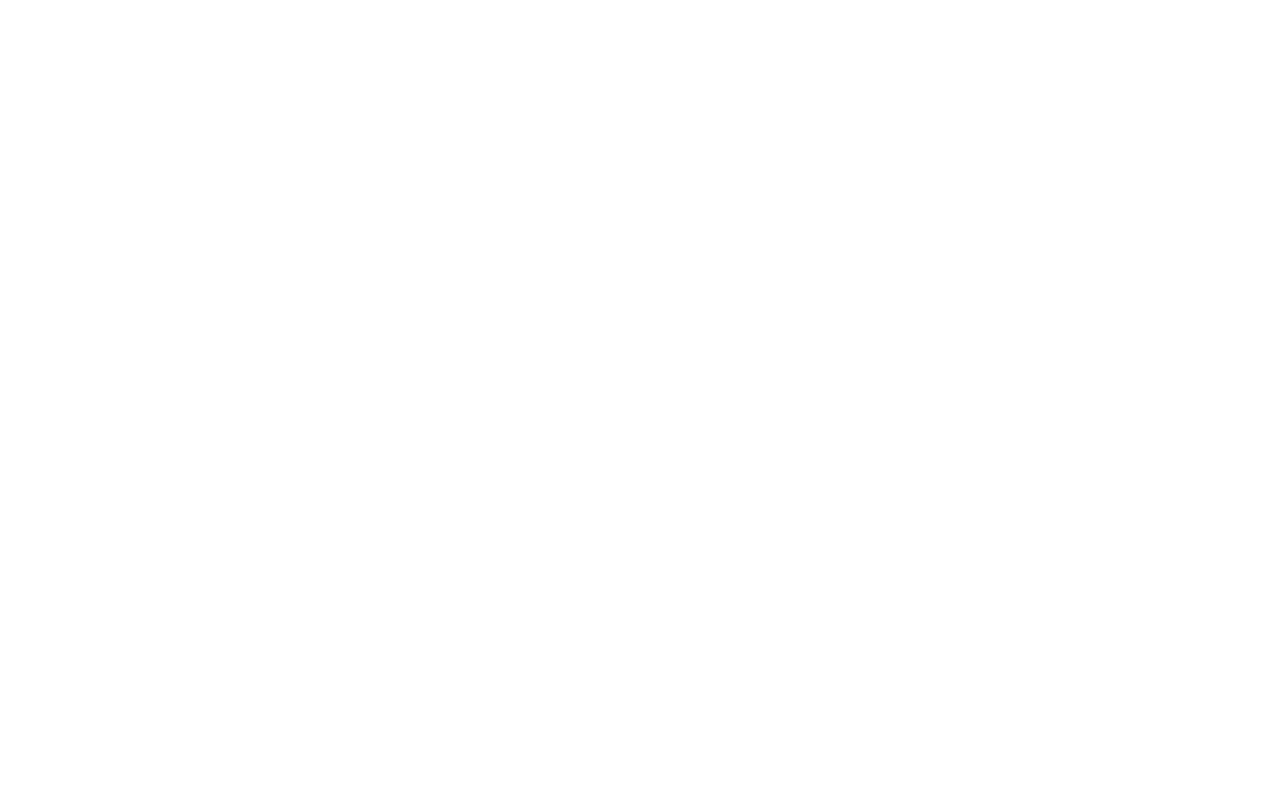
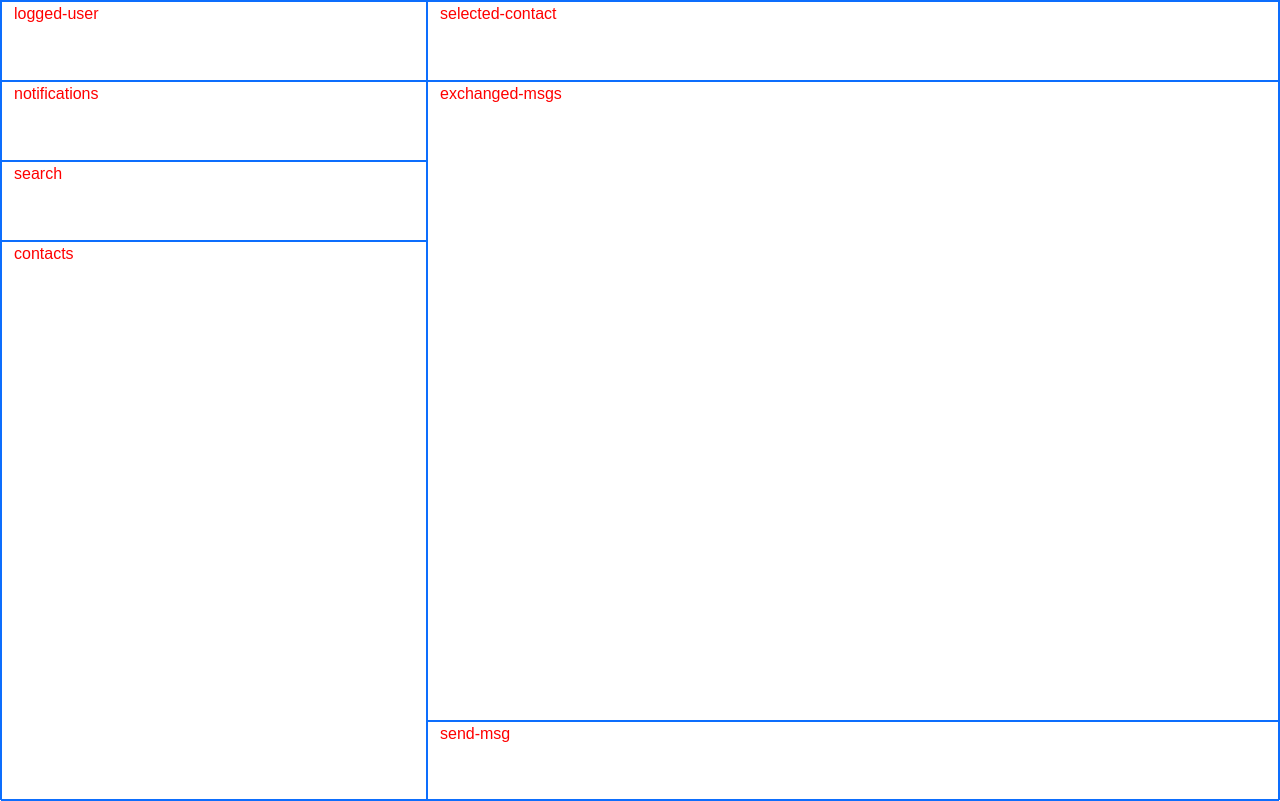
Before and after one commit to davishka-hikkaduwa/vue-boolzapp, a plain HTML site: page index.html in a window 1280 px wide. Drawn offline with nearby package versions, Linux system fonts and the light colour scheme.

Commit message:
macro-layout

```diff
--- a/css/style.css
+++ b/css/style.css
@@ -1,3 +1,5 @@
+/* ------ GENERAL ------ */
+
 * {
     box-sizing: border-box;
     margin: 0;
@@ -7,3 +9,47 @@
 body {
     font-family: sans-serif;
 }
+
+/* ------ DEBUG ------ */
+.debug {
+    color: red;
+}
+
+/* ------ /DEBUG ------ */
+
+
+
+
+.container-fluid .row {
+    height: 100vh;
+}
+
+
+#logged-user,
+#notifications,
+#search,
+#selected-contact,
+#send-msgs {
+    height: 10vh;
+}
+
+#contacts {
+    height: 70vh;
+}
+
+#exchanged-msgs {
+    height: 80vh;
+}
+
+
+/* color-coded msgs */
+
+.sent-msg {
+    background-color: #d5f9ba;
+}
+
+.received-msg {
+    background-color: #ffffff;
+}
+
+/* /color-coded msgs */
--- a/index.html
+++ b/index.html
@@ -26,7 +26,56 @@
 
 <body>
     <div id="app">
-        <div class="container-fluid"></div>
+        <div class="container-fluid">
+            <div class="row border border-primary">
+                <!---------- CONTACTS column ---------->
+                <div class="col-4">
+                    <!-- logged-user -->
+                    <div id="logged-user" class="row border border-primary">
+                        <div class="col">
+                            <p class="debug">logged-user</p>
+                        </div>
+                    </div>
+                    <!-- notifications -->
+                    <div id="notifications" class="row border border-primary">
+                        <div class="col">
+                            <p class="debug">notifications</p>
+                        </div>
+                    </div>
+                    <!-- search -->
+                    <div id="search" class="row border border-primary">
+                        <div class="col">
+                            <p class="debug">search</p>
+                        </div>
+                    </div>
+                    <!-- contacts -->
+                    <div id="contacts" class="row border border-primary">
+                        <div class="col">
+                            <p class="debug">contacts</p>
+                        </div>
+                    </div>
+                </div>
+
+                <!---------- CHAT column ---------->
+                <div class="col-8">
+                    <div id="selected-contact" class="row border border-primary">
+                        <div class="col">
+                            <p class="debug">selected-contact</p>
+                        </div>
+                    </div>
+                    <div id="exchanged-msgs" class="row border border-primary">
+                        <div class="col">
+                            <p class="debug">exchanged-msgs</p>
+                        </div>
+                    </div>
+                    <div id="send-msgs" class="row border border-primary">
+                        <div class="col">
+                            <p class="debug">send-msg</p>
+                        </div>
+                    </div>
+                </div>
+            </div>
+        </div>
     </div>
 </body>
 
--- a/js/script.js
+++ b/js/script.js
@@ -1,5 +1,5 @@
 console.log('JS OK!');
-
+/*
 contacts: [{
     name: 'Michele',
     avatar: '_1',
@@ -89,3 +89,4 @@ contacts: [{
 
 
 ]
+*/
```
